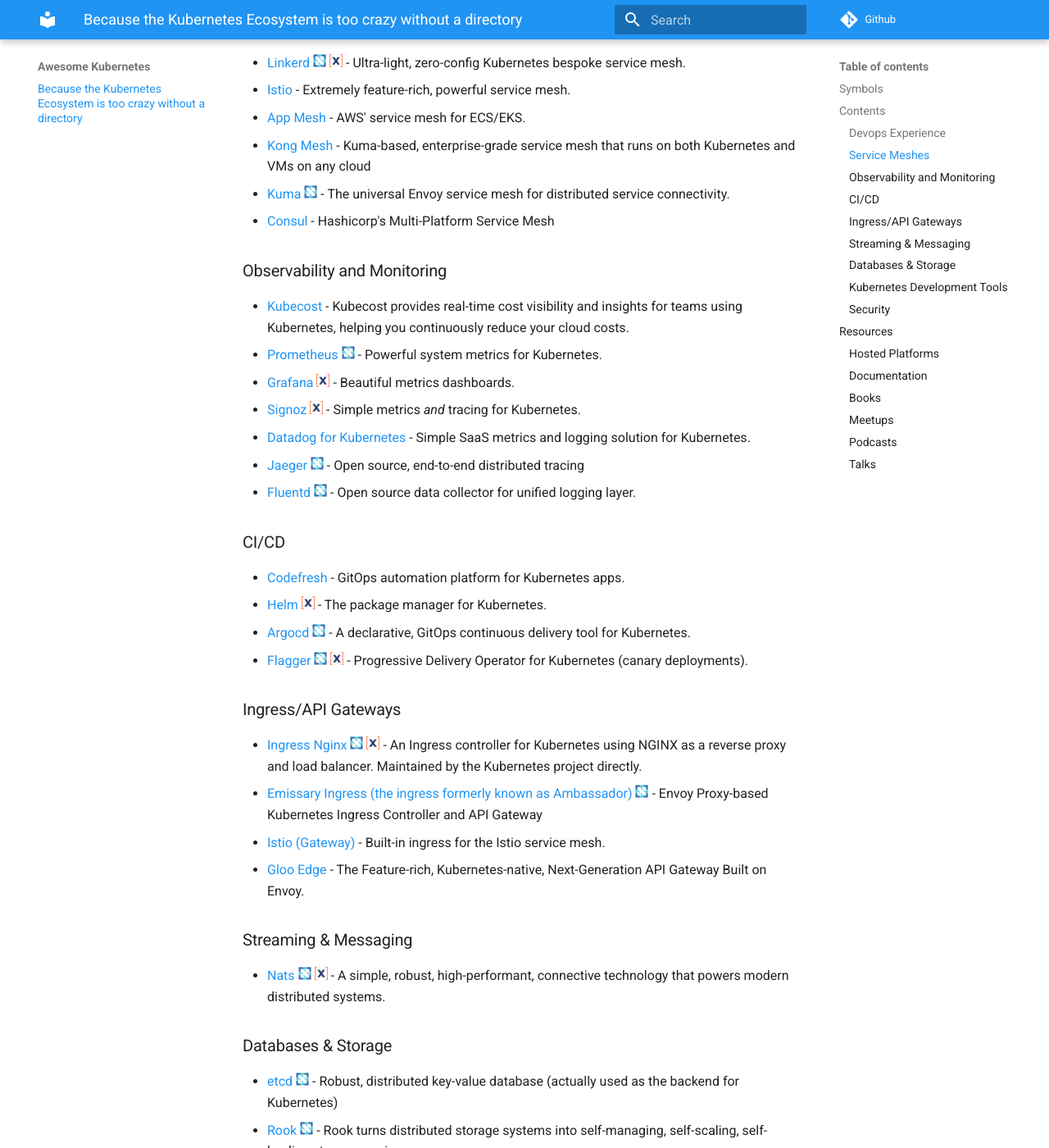
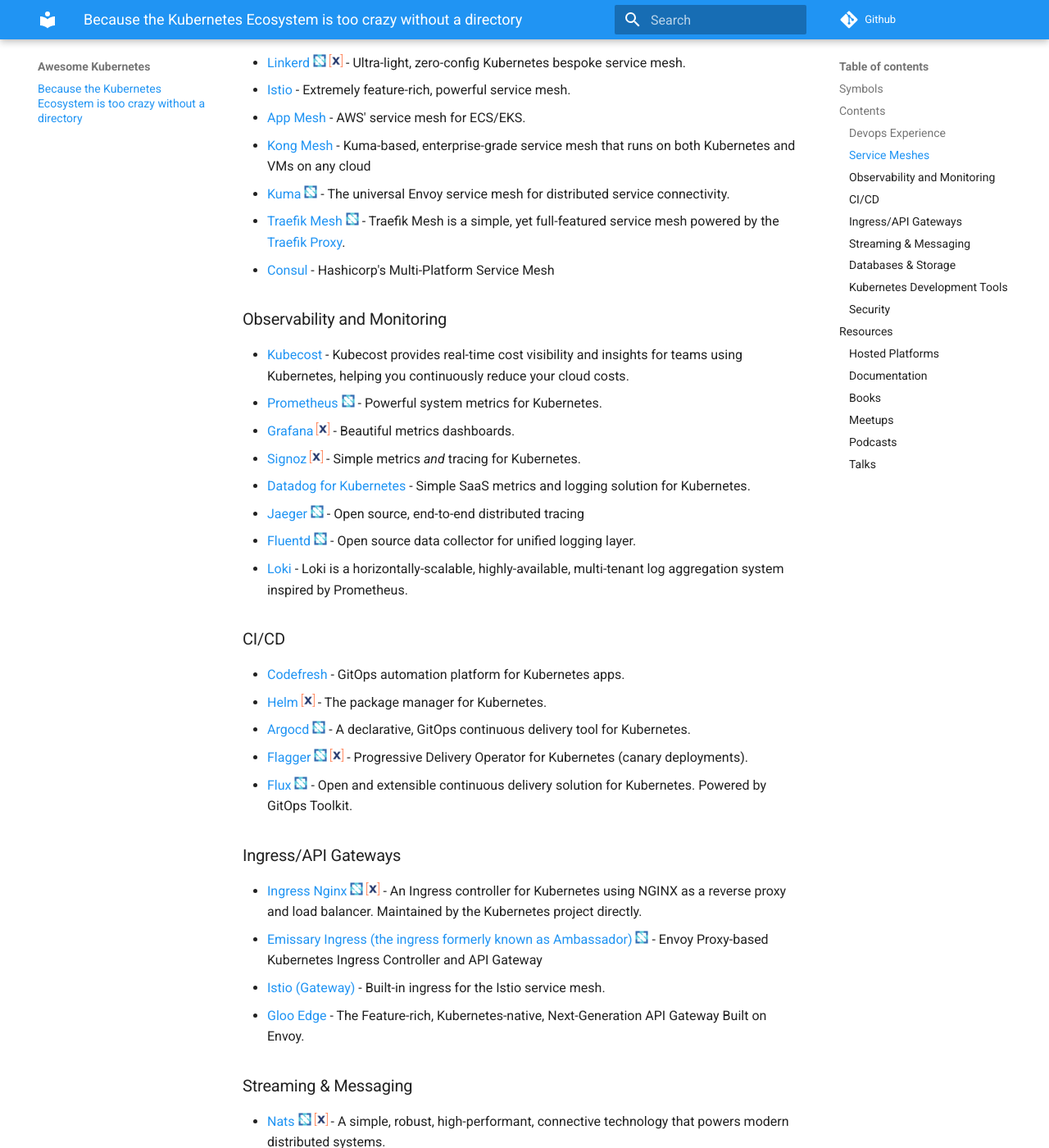
Before and after one commit to run-x/awesome-kubernetes, an MkDocs documentation site: the page built from docs/README.md, in a window 1280 px wide and 1400 px high, scrolled down 1223 px. Shown: the whole window at 82% size. Built offline with MkDocs 1.6.1 and Material for MkDocs 9.7.7, drawn with Linux system fonts in a browser that asks for light colours; comment, search, counter and statistics services are not loaded; some of the changed text lies outside the part shown.

Commit message:
Added a couple of missing projects

```diff
--- a/docs/README.md
+++ b/docs/README.md
@@ -39,6 +39,7 @@
 - [App Mesh](https://aws.amazon.com/app-mesh/) - AWS' service mesh for ECS/EKS.
 - [Kong Mesh](https://docs.konghq.com/mesh/) - Kuma-based, enterprise-grade service mesh that runs on both Kubernetes and VMs on any cloud
 - [Kuma](https://kuma.io/) ![cncf](media/cncf_symbol.png) - The universal Envoy service mesh for distributed service connectivity.
+- [Traefik Mesh](https://traefik.io/traefik-mesh/) ![cncf](media/cncf_symbol.png) - Traefik Mesh is a simple, yet full-featured service mesh powered by the [Traefik Proxy](https://traefik.io/traefik/).
 - [Consul](https://www.hashicorp.com/products/consul/multi-platform-service-mesh) - Hashicorp's Multi-Platform Service Mesh
 
 ### Observability and Monitoring
@@ -49,12 +50,14 @@
 - [Datadog for Kubernetes](https://docs.datadoghq.com/agent/kubernetes/?tab=helm) - Simple SaaS metrics and logging solution for Kubernetes.
 - [Jaeger](https://www.jaegertracing.io/) ![cncf](media/cncf_symbol.png) - Open source, end-to-end distributed tracing
 - [Fluentd](https://www.fluentd.org/) ![cncf](media/cncf_symbol.png) - Open source data collector for unified logging layer.
+- [Loki](https://github.com/grafana/loki) - Loki is a horizontally-scalable, highly-available, multi-tenant log aggregation system inspired by Prometheus.
 
 ### CI/CD
 - [Codefresh](https://codefresh.io/) - GitOps automation platform for Kubernetes apps.
 - [Helm](https://helm.sh/) ![runx](media/runx_symbol.png) - The package manager for Kubernetes.
 - [Argocd](https://argoproj.github.io/argo-cd/) ![cncf](media/cncf_symbol.png) - A declarative, GitOps continuous delivery tool for Kubernetes.
 - [Flagger](https://flagger.app/) ![cncf](media/cncf_symbol.png) ![runx](media/runx_symbol.png) - Progressive Delivery Operator for Kubernetes (canary deployments).
+- [Flux](https://github.com/fluxcd/flux2) ![cncf](media/cncf_symbol.png) - Open and extensible continuous delivery solution for Kubernetes. Powered by GitOps Toolkit.
 
 ### Ingress/API Gateways
 - [Ingress Nginx](https://kubernetes.github.io/ingress-nginx/) ![cncf](media/cncf_symbol.png) ![runx](media/runx_symbol.png) - An Ingress controller for Kubernetes using NGINX as a reverse proxy and load balancer. Maintained by the Kubernetes project directly.
@@ -76,10 +79,12 @@
 - [Operator Framework](https://sdk.operatorframework.io/) ![cncf](media/cncf_symbol.png) - An open source toolkit to manage Kubernetes native applications, called Operators, in an effective, automated, and scalable way.
 - [Botkube](https://www.botkube.io/) - BotKube is a messaging bot for monitoring and debugging Kubernetes clusters.
 - [Kopf](https://kopf.readthedocs.io/en/latest/) - A Kubernetes operator framework built for python development instead of golang.
+- [Kubebuilder](https://github.com/kubernetes-sigs/kubebuilder) ![cncf](media/cncf_symbol.png) - Kubebuilder is a framework for building Kubernetes APIs using custom resource definitions (CRDs).
 
 ### Security
 - [Falco](https://falco.org/) ![cncf](media/cncf_symbol.png) - An open source security tool for kubernete ssystem.
 - [Certmanager](https://cert-manager.io/) ![cncf](media/cncf_symbol.png) ![runx](media/runx_symbol.png) - Provide 'certificates as a service' securely to developers and applications working within your cluster.
+- [Kyverno](https://kyverno.io/) - Kubernetes Native Policy Management
 
 ## Resources
 
```
